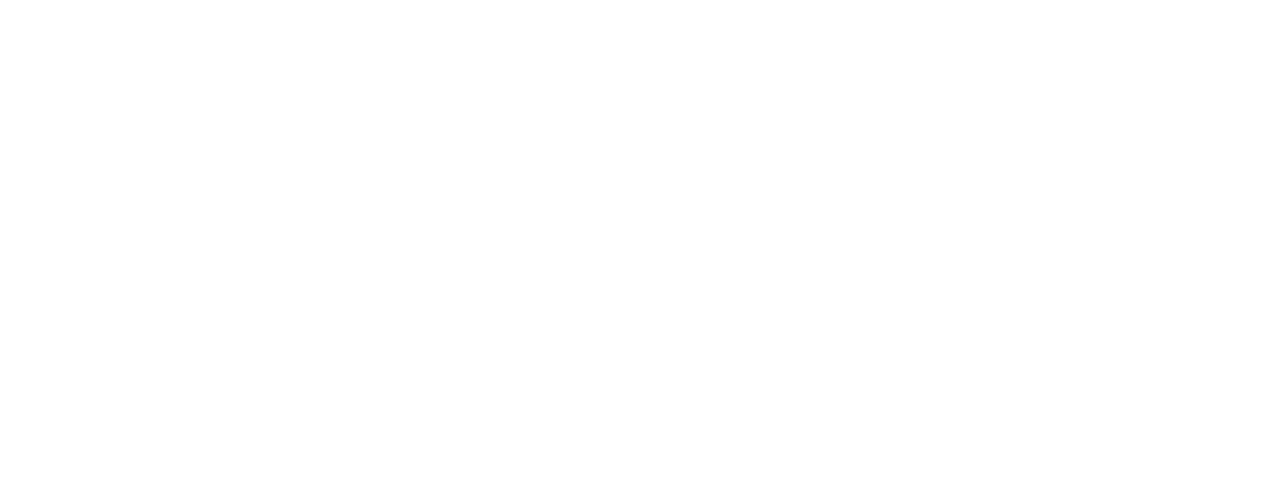
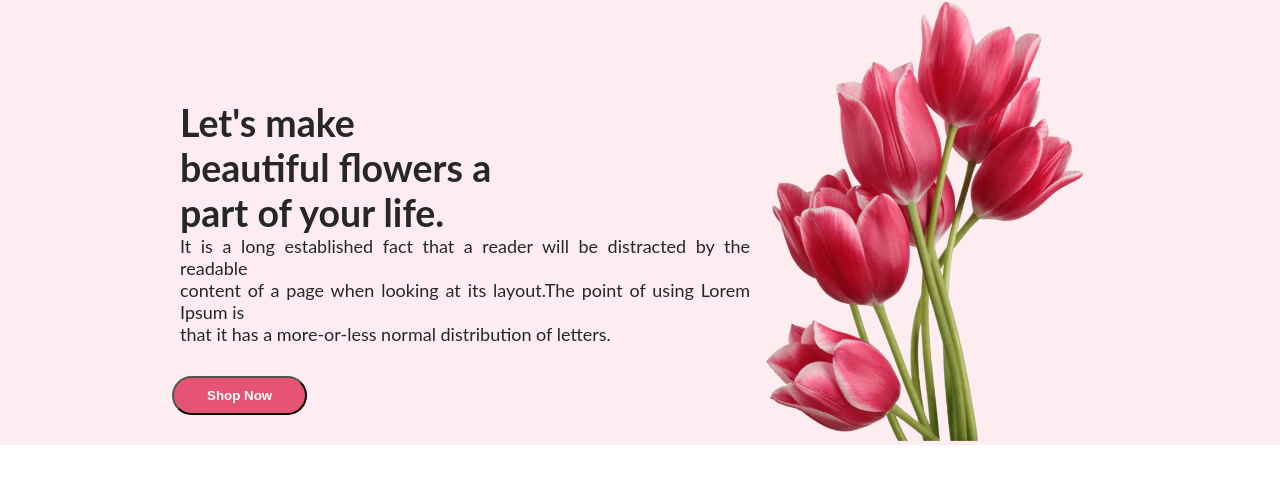
Before and after one commit to tanviremon01/flower-shop-assignment, a plain HTML site: page index.html in a window 1280 px wide. Drawn offline with Linux system fonts and the light colour scheme.

Commit message:
Banner Added

```diff
--- a/index.html
+++ b/index.html
@@ -7,6 +7,49 @@
     <link rel="stylesheet" href="styles/style.css">
 </head>
 <body>
+    <header>
+ <section>
+    <div class="banner">
+        <div class="heading">
+            <h2>Let's make <br> beautiful flowers a <br> part of your life.</h2>
+            <p class="heading-p">
+                It is a long established fact that a reader will be distracted by the readable <br> content of a page when looking at its layout.The point of using Lorem Ipsum is <br> that it has a more-or-less normal distribution of letters.
+            </p>
+        </div>
+
+
+        <div>
+            <Button class="shop-now">Shop Now</Button>
+        </div>
+
+
+        <div class="heading-image">
+            <img width="350px" src="./Flower Asset/pngwing 10.png" alt="">
+
+
+        </div>
+
+
+
+    </div>
+  </section>
+</header>
+
+
+<main>
+
+
+
+
+</main>
+
+<footer>
+
+
+
+
+</footer>
+
 
 </body>
 </html>
--- a/styles/style.css
+++ b/styles/style.css
@@ -0,0 +1,38 @@
+*{
+    margin: 0px;
+    padding: 0px;
+}
+
+
+/* heading section */
+.banner{
+    background: rgba(229, 84, 115, 0.10);
+    display: flex;
+    align-items: center;
+    justify-content: space-around;
+
+}
+.heading{
+    color: #272727;
+    font-family: Lato;
+    font-size: 25px;
+    text-align: justify;
+    padding-left: 180px;
+}
+.heading-p{
+    font-size: 18px;
+}
+.heading-image{
+    padding-right: 180px;
+
+}
+.shop-now{
+    position: absolute;
+    top: 47%;
+    right:76%;
+    border-radius: 20px;
+    padding: 10px 33px ;
+    background: #E55473;
+    color: white;
+    font-weight: bolder;
+}
```
Also changed, not shown: Flower Asset/Flower 01.png (added), Flower Asset/Group 57.png (added), Flower Asset/Group 58.png (added), Flower Asset/Group 59.png (added), Flower Asset/Rectangle 4.png (added), Flower Asset/Rectangle 5.png (added), Flower Asset/Rectangle 6.png (added), Flower Asset/Rectangle 9.png (added), Flower Asset/pngwing 10.png (added), Flower Asset/pngwing 5.png (added), Flower Asset/pngwing 6.png (added), Flower Asset/pngwing 7.png (added), Flower Asset/pngwing 8.png (added).
